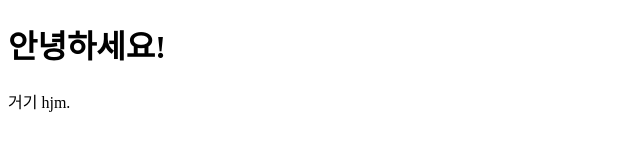
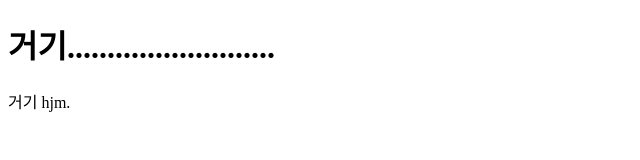
Before and after one commit to 324emanresU/first_webpage, a plain HTML site: page index.html in a window 1280 px wide. Shown: the whole page, without its empty margins (0-640 px from the left). Drawn offline with Linux system fonts and the light colour scheme.

Commit message:
Update index.html

```diff
--- a/index.html
+++ b/index.html
@@ -2,10 +2,10 @@
 <html lang="ko">
 <head>
   <meta charset="UTF-8">
-  <title>나의 첫 번째 웹페이지</title>
+  <title>거기..............</title>
 </head>
 <body>
-  <h1>안녕하세요!</h1>
+  <h1>거기..........................</h1>
   <p>거기 hjm.</p>
 </body>
 </html>
```
